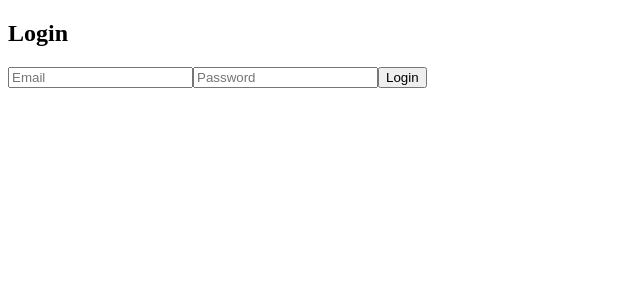
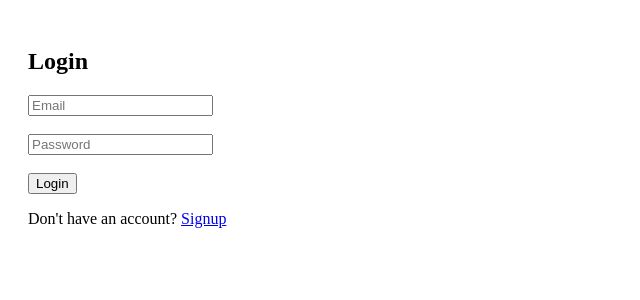
Before and after one commit to hellourgent5-hub/lucky-frontend, a React (Create React App) app: page /login in a window 1280 px wide. Shown: the top 300 px of the page, without its empty margins (0-640 px from the left). Built offline with nearby package versions, Linux system fonts and the light colour scheme.

Commit message:
Update Login.js

```diff
--- a/src/pages/Login.js
+++ b/src/pages/Login.js
@@ -1,32 +1,49 @@
-import { useState } from "react";
-import axios from "axios";
-import { useNavigate } from "react-router-dom";
+import React, { useState } from "react";
+import { apiPost } from "../api";
 
-export default function Login() {
+function Login() {
   const [email, setEmail] = useState("");
   const [password, setPassword] = useState("");
-  const navigate = useNavigate();
+  const [error, setError] = useState("");
 
-  const handleSubmit = async (e) => {
-    e.preventDefault();
-    try {
-      const res = await axios.post("http://localhost:5000/api/auth/login", { email, password });
-      localStorage.setItem("token", res.data.token);
-      alert("Login successful");
-      navigate("/");
-    } catch (err) {
-      alert(err.response?.data?.message || "Login failed");
+  const handleLogin = async () => {
+    const res = await apiPost("/auth/login", { email, password });
+
+    if (res.token) {
+      localStorage.setItem("token", res.token);
+      localStorage.setItem("role", res.user.role);
+      window.location.href = "/";
+    } else {
+      setError(res.message || "Login failed");
     }
   };
 
   return (
-    <div>
+    <div style={{ padding: 20 }}>
       <h2>Login</h2>
-      <form onSubmit={handleSubmit}>
-        <input placeholder="Email" value={email} onChange={e => setEmail(e.target.value)} required />
-        <input type="password" placeholder="Password" value={password} onChange={e => setPassword(e.target.value)} required />
-        <button type="submit">Login</button>
-      </form>
+
+      <input
+        placeholder="Email"
+        value={email}
+        onChange={(e) => setEmail(e.target.value)}
+      /><br/><br/>
+
+      <input
+        type="password"
+        placeholder="Password"
+        value={password}
+        onChange={(e) => setPassword(e.target.value)}
+      /><br/><br/>
+
+      <button onClick={handleLogin}>Login</button>
+
+      {error && <p style={{ color: "red" }}>{error}</p>}
+
+      <p>
+        Don't have an account? <a href="/signup">Signup</a>
+      </p>
     </div>
   );
 }
+
+export default Login;
```
